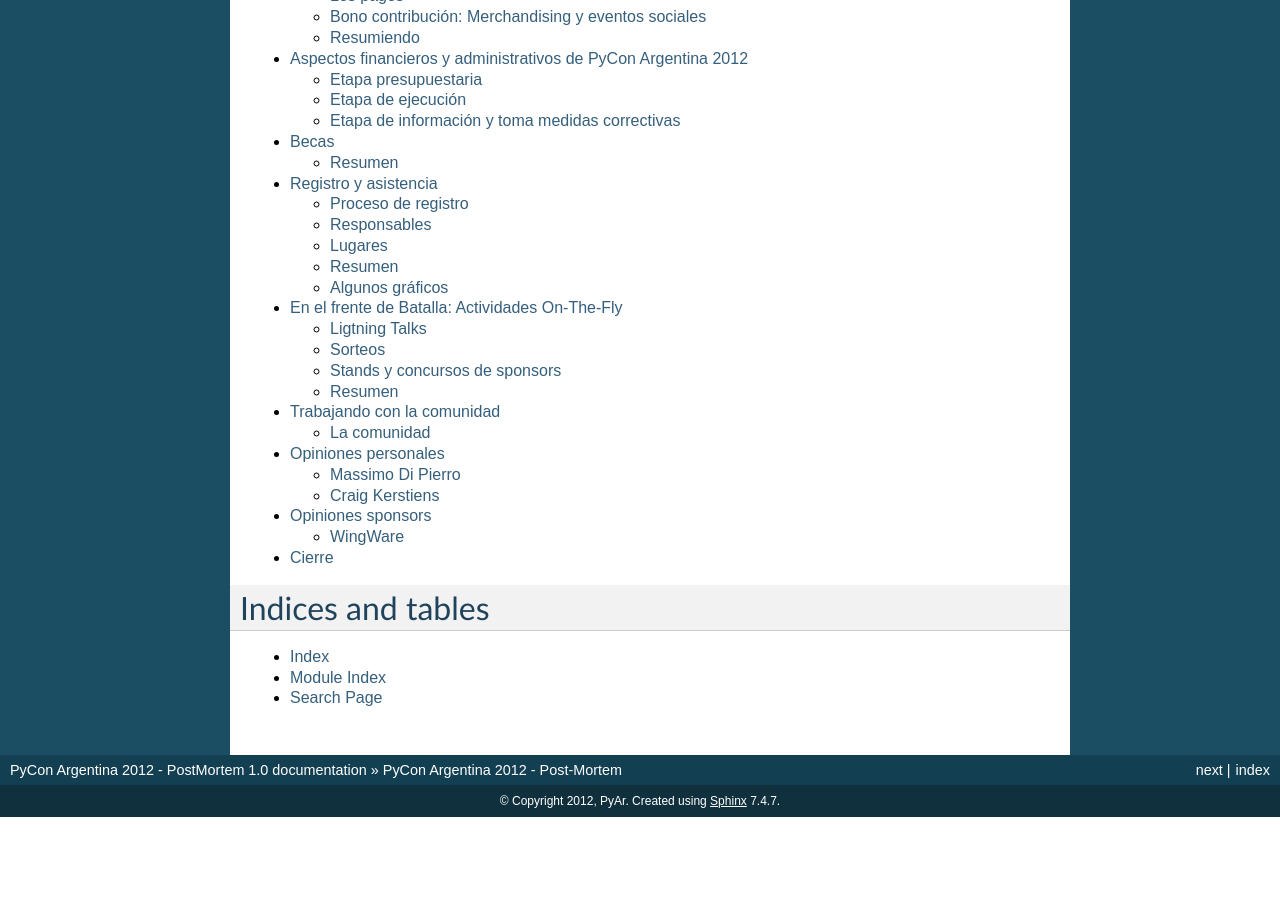
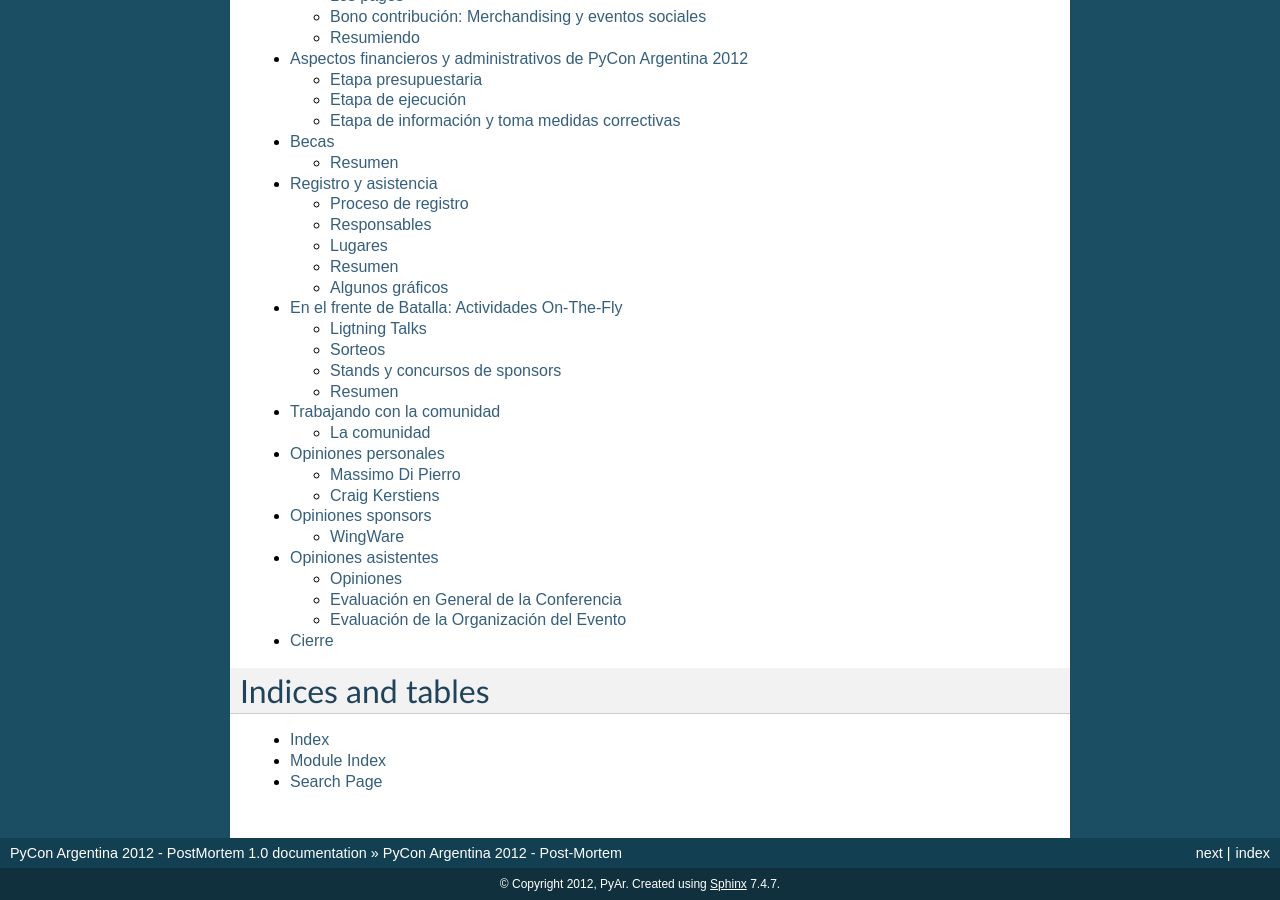
Before and after one commit to leliel12/pyconar20012_postmortem, a Sphinx documentation site: the page built from source/index.rst, in a window 1280 px wide and 900 px high, scrolled down 1056 px. Built offline with Sphinx 7.4.7, drawn with Linux system fonts in a browser that asks for light colours; before the commit the page ends 1873 px from its top, so only the background shows below that.

Commit message:
added opiniones asistentes skeleton

```diff
--- a/source/index.rst
+++ b/source/index.rst
@@ -34,6 +34,7 @@ PyCon Argentina 2012 - Post-Mortem
     lacomunidad.rst
     opiniones_personales.rst
     opiniones_sponsors.rst
+    opiniones_asistentes.rst
     cierre.rst
 
 
--- a/source/objetivos.rst
+++ b/source/objetivos.rst
@@ -30,6 +30,8 @@ Objetivos cumplidos
     - Se conformo una comunida de Sci-PyAr de ciencias.
     - Toda decisión en primera medida se daba a evaluación de la comunidad
       luego de eso recién se tomaba una decisión interna.
+    - Se dio mas participacion en PyConAr a las empresas, las cuales siempre
+      tuvieron dificultades para acercarse a ambientes "sofware libre-like"
 
 
 Objetivos Incumplidos
--- /dev/null
+++ b/source/opiniones_asistentes.rst
@@ -0,0 +1,32 @@
+====================
+Opiniones asistentes
+====================
+
+A continuación se recopila comentarios de asistentes. Se han eliminados
+comentarios irrelevantes y de contenido ofensivo o ideológicos.
+
+
+Opiniones
+---------
+
+:Lo Bueno: -
+
+:Lo Malo: -
+
+:Lo Feo: -
+
+
+Evaluación en General de la Conferencia
+---------------------------------------
+
+- Votos:
+- Promedio:
+- Desviación:
+
+
+Evaluación de la Organización del Evento
+----------------------------------------
+
+- Votos:
+- Promedio:
+- Desviación:
--- a/structure.txt
+++ b/structure.txt
@@ -1,7 +1,7 @@
 * Portada - Juan Cabral
 * Sponsors - Juan Cabral
 - Palabras del Coordinador - Juan Cabral
-- Objetivos iniciales y alcanzados - Juan Cabral
+* Objetivos iniciales y alcanzados - Juan Cabral
 - Agenda - Juan BC
 * Seleccion de charlas - Damian
 * Track Cientifico - Celia
```
